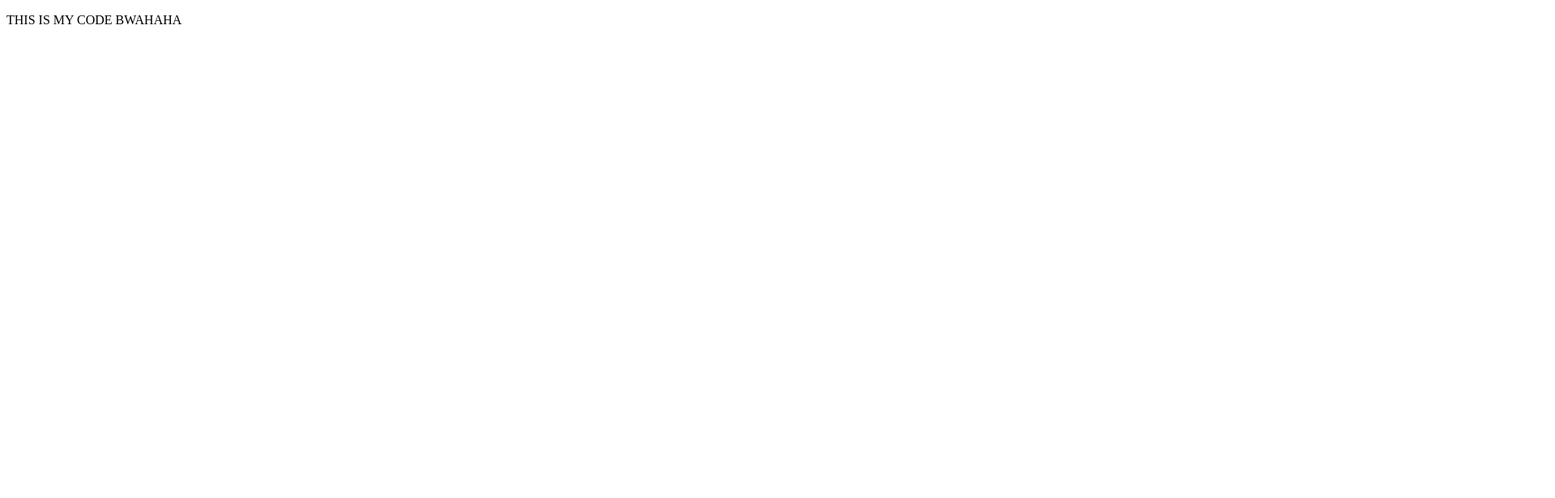
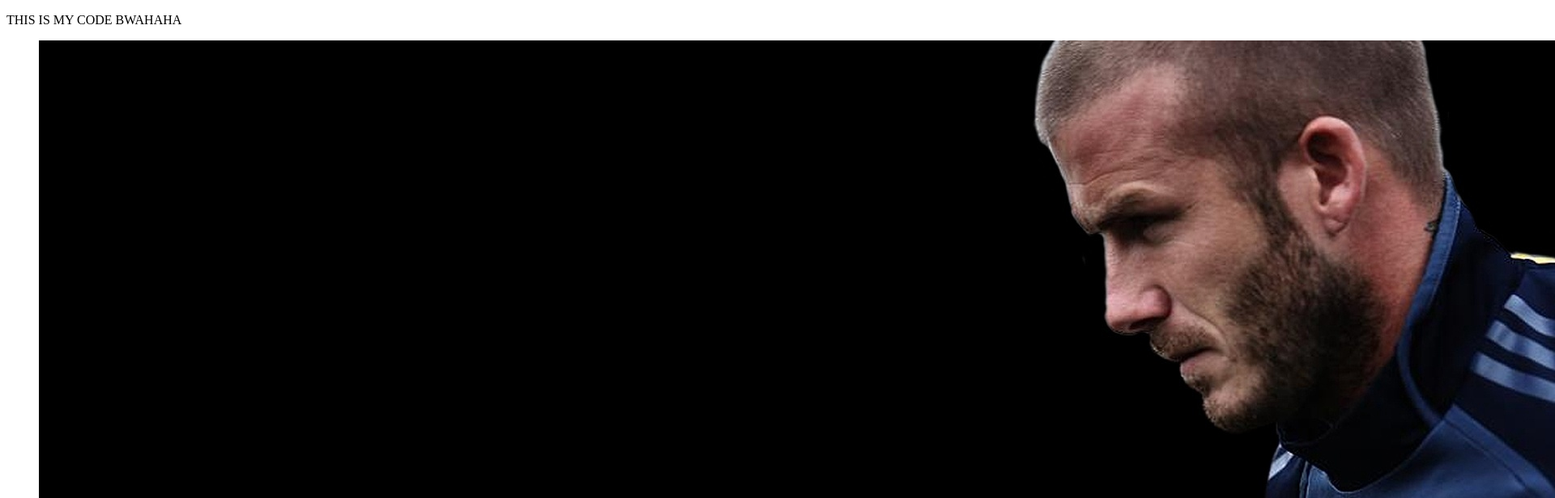
Before and after one commit to Laksh0070/tp, a plain HTML site: page index.html in a window 1280 px wide. Shown: the top 616 px of the page at 81% size, 1920 px wide, since content can reach past the window. Drawn offline with Linux system fonts and the light colour scheme.

Commit message:
Add files via upload

```diff
--- a/index.html
+++ b/index.html
@@ -5,5 +5,8 @@
 </head>
 <body>
 <main><p> THIS IS MY CODE BWAHAHA</main>
+<figure>
+<img src ="Becks.jpg">
+</figure>
 </body>
 </html>
```
Also changed, not shown: Becks.jpg (added).
